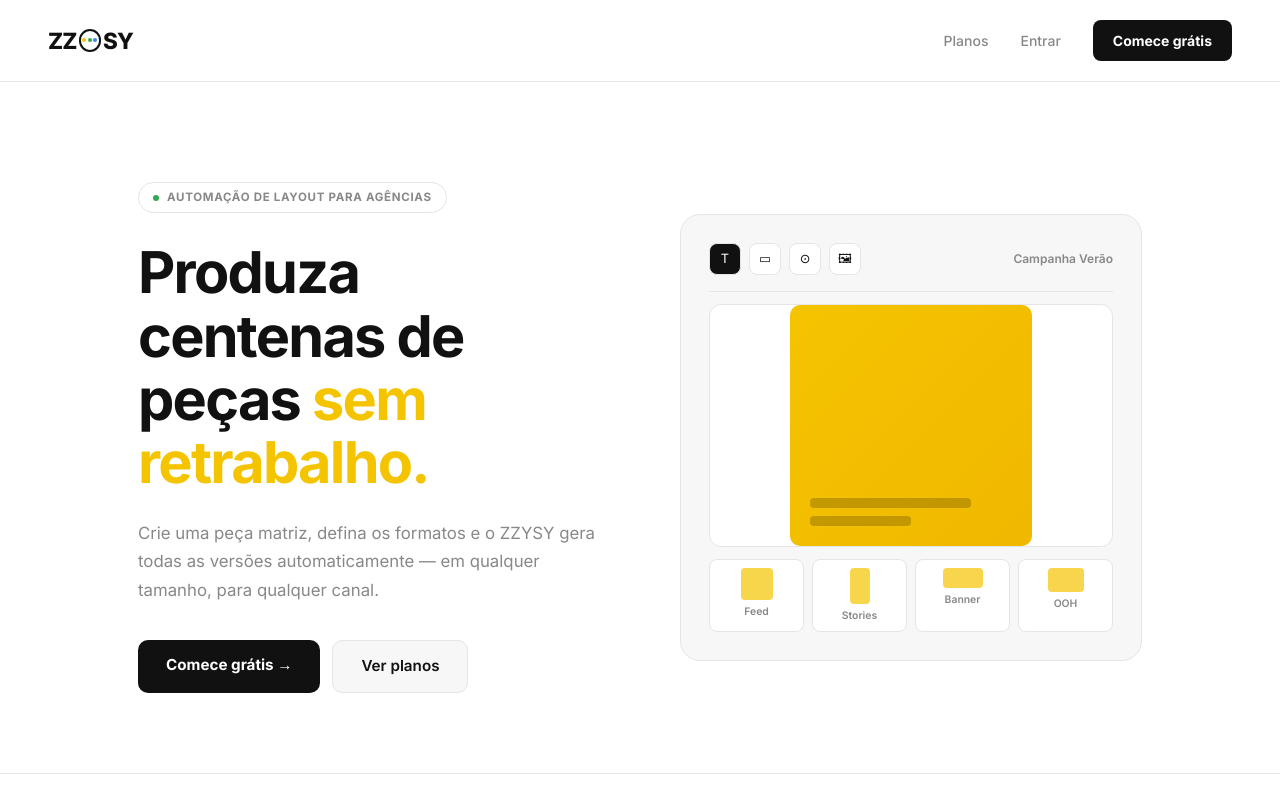
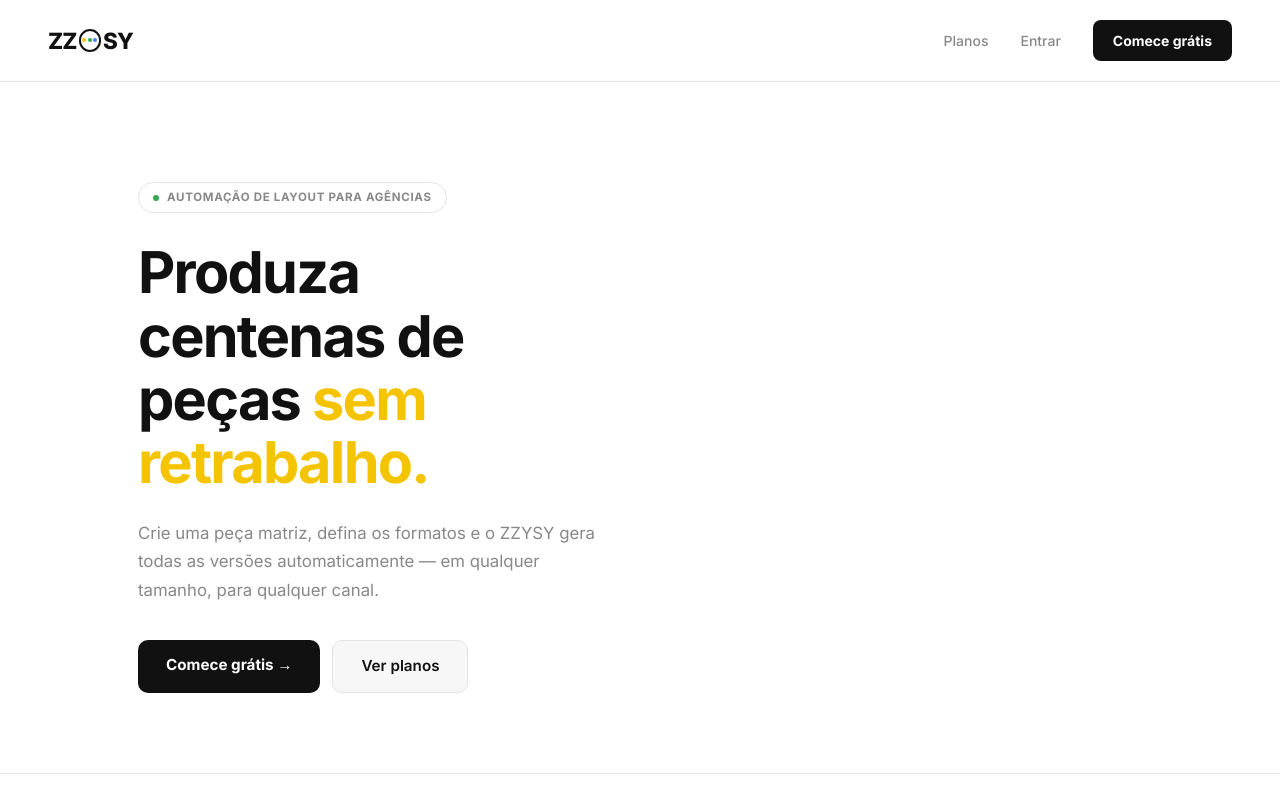
Before and after one commit to Giovanni-Rampazzo/zzysy, a Next.js app in the folder apps/web/: page / in a window 1280 px wide. Shown: the top 800 px of the page. Built offline with nearby package versions, Linux system fonts and the light colour scheme.

Commit message:
remove mockup da landing

```diff
--- a/apps/web/app/page.tsx
+++ b/apps/web/app/page.tsx
@@ -51,27 +51,7 @@ export default function LandingPage() {
             <Link href="/plans" style={{ background:colors.surface,color:colors.text,padding:"14px 28px",borderRadius:"10px",textDecoration:"none",fontWeight:600,fontSize:"0.95rem",border:`1.5px solid ${colors.border}` }}>Ver planos</Link>
           </div>
         </div>
-        <div style={{ background:colors.surface,borderRadius:"20px",border:`1px solid ${colors.border}`,padding:"28px",aspectRatio:"4/3",display:"flex",flexDirection:"column" as const,gap:"12px" }}>
-          <div style={{ display:"flex",gap:"8px",alignItems:"center",paddingBottom:"16px",borderBottom:`1px solid ${colors.border}` }}>
-            {["T","▭","⊙","🖼"].map(t=><div key={t} style={{ width:"32px",height:"32px",borderRadius:"8px",background:t==="T"?colors.text:"#fff",color:t==="T"?"#fff":colors.text,border:`1px solid ${colors.border}`,display:"flex",alignItems:"center",justifyContent:"center",fontSize:"0.8rem" }}>{t}</div>)}
-            <div style={{ flex:1 }} />
-            <span style={{ fontSize:"0.75rem",color:colors.textMuted,fontWeight:600 }}>Campanha Verão</span>
-          </div>
-          <div style={{ flex:1,background:"#fff",borderRadius:"12px",border:`1px solid ${colors.border}`,display:"flex",alignItems:"center",justifyContent:"center" }}>
-            <div style={{ width:"60%",aspectRatio:"1",background:"linear-gradient(135deg,#F5C400,#f0b800)",borderRadius:"10px",padding:"20px",display:"flex",flexDirection:"column" as const,justifyContent:"flex-end",gap:"8px" }}>
-              <div style={{ height:"10px",background:"rgba(0,0,0,0.2)",borderRadius:"4px",width:"80%" }} />
-              <div style={{ height:"10px",background:"rgba(0,0,0,0.2)",borderRadius:"4px",width:"50%" }} />
-            </div>
-          </div>
-          <div style={{ display:"flex",gap:"8px" }}>
-            {[["Feed","32px","32px"],["Stories","20px","36px"],["Banner","40px","20px"],["OOH","36px","24px"]].map(([label,w,h])=>(
-              <div key={label} style={{ flex:1,background:"#fff",border:`1px solid ${colors.border}`,borderRadius:"8px",padding:"8px",display:"flex",flexDirection:"column" as const,alignItems:"center",gap:"4px" }}>
-                <div style={{ width:w,height:h,background:colors.yellow,borderRadius:"4px",opacity:0.7 }} />
-                <span style={{ fontSize:"0.65rem",color:colors.textMuted,fontWeight:600 }}>{label}</span>
-              </div>
-            ))}
-          </div>
-        </div>
+
       </div>
 
       {/* STATS */}
```
